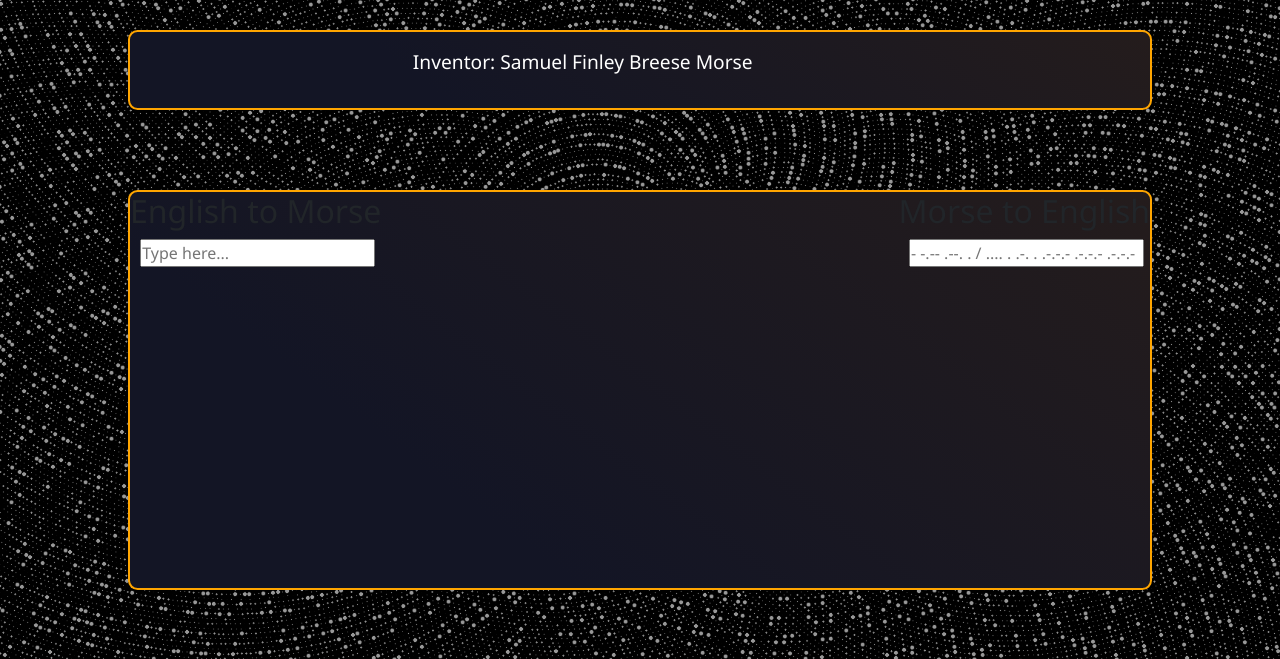
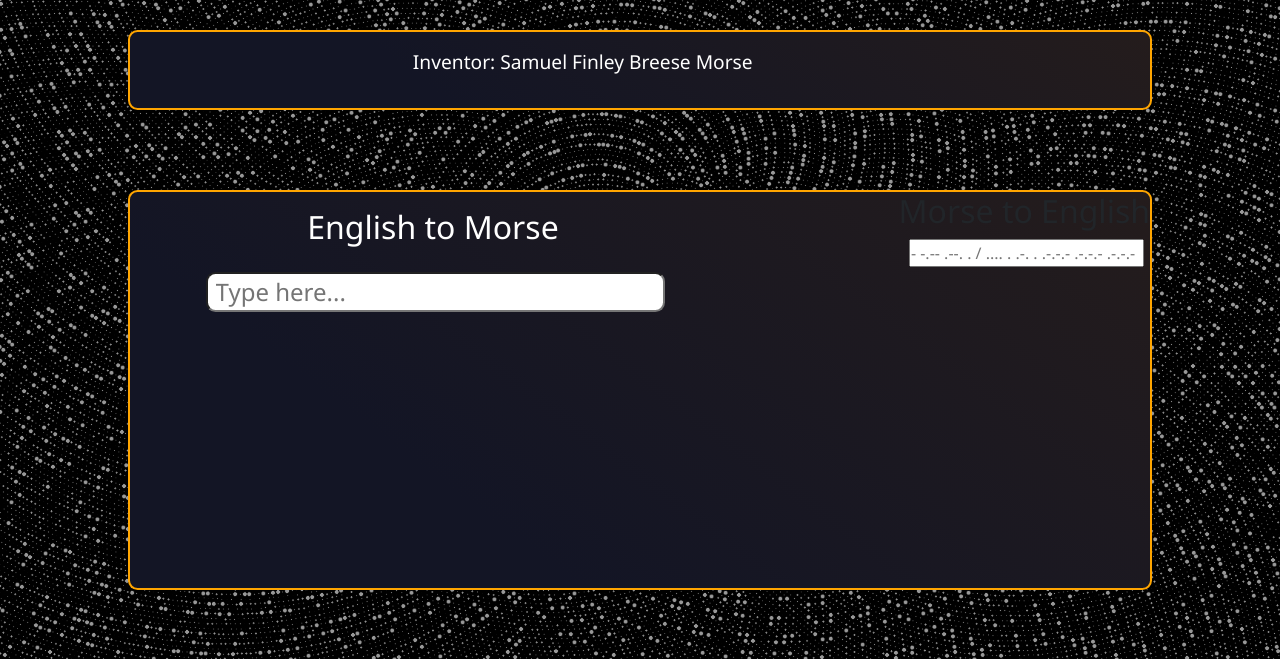
Before and after one commit to 21ciprian/english-morse-translator, a website with bundled scripts: page index.html in a window 1280 px wide. Shown: the part 141-800 px from the top of the page. Built offline with nearby package versions, Linux system fonts and the light colour scheme.

Commit message:
Styled english-morse section

```diff
--- a/styles/main.scss
+++ b/styles/main.scss
@@ -76,3 +76,27 @@ main {
 	font-size: larger;
 	font-weight: 500;
 }
+.english-morse {
+	width: $percentage1 / 2;
+	min-height: $percentage1;
+	margin: 0 $dimension1 * 3;
+	position: relative;
+	z-index: 1;
+
+	h2 {
+		color: $secondary;
+		padding-top: $dimension1;
+	}
+	input {
+		background-color: $secondary;
+		margin: $dimension1 * 1.1;
+		width: $percentage1 * 0.9;
+		font-size: $dimension1 * 1.5;
+		border-radius: $dimension1 * 0.6;
+		padding: 0 $dimension1 / 2;
+	}
+	p {
+		color: $secondary;
+		font-size: $dimension1 * 1.3;
+	}
+}
```
Also changed, not shown: styles/main.css, 1 other file.
